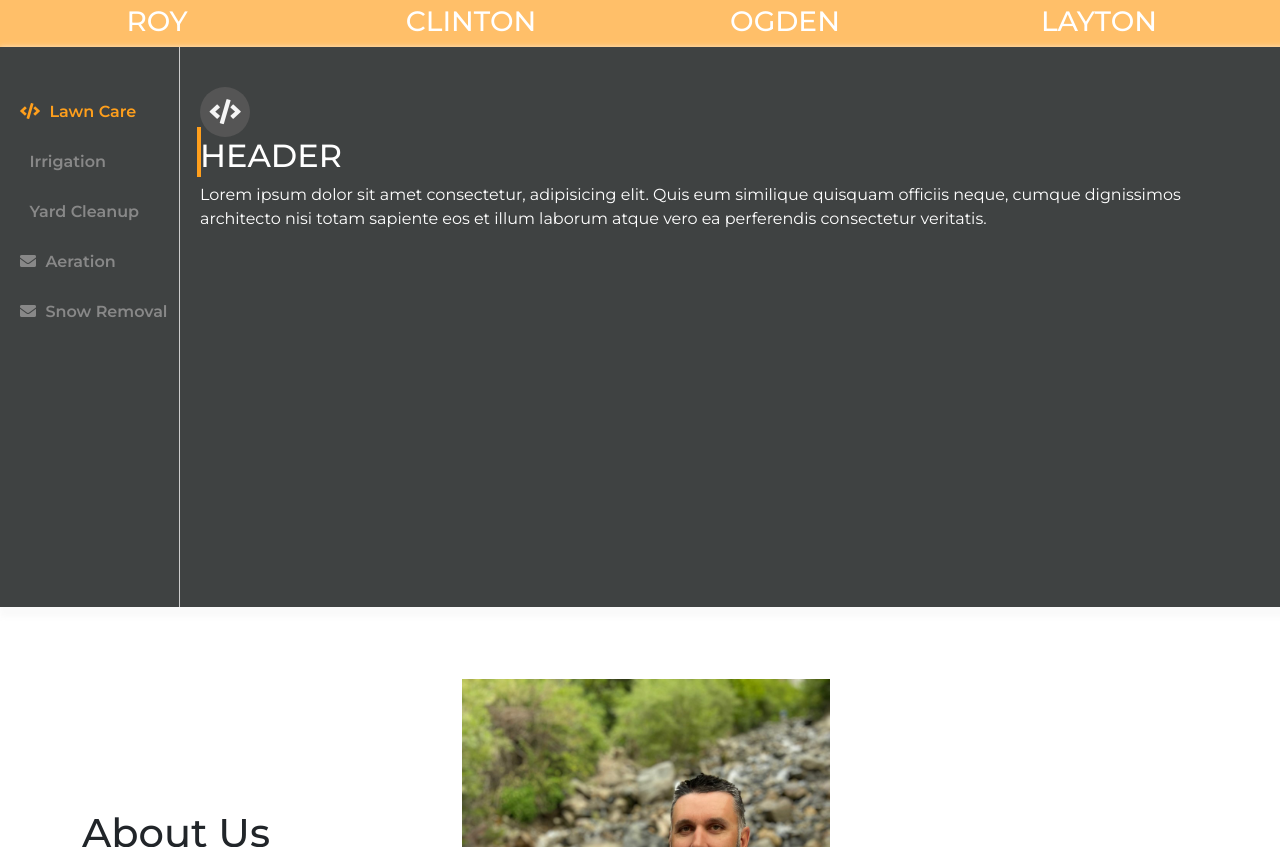
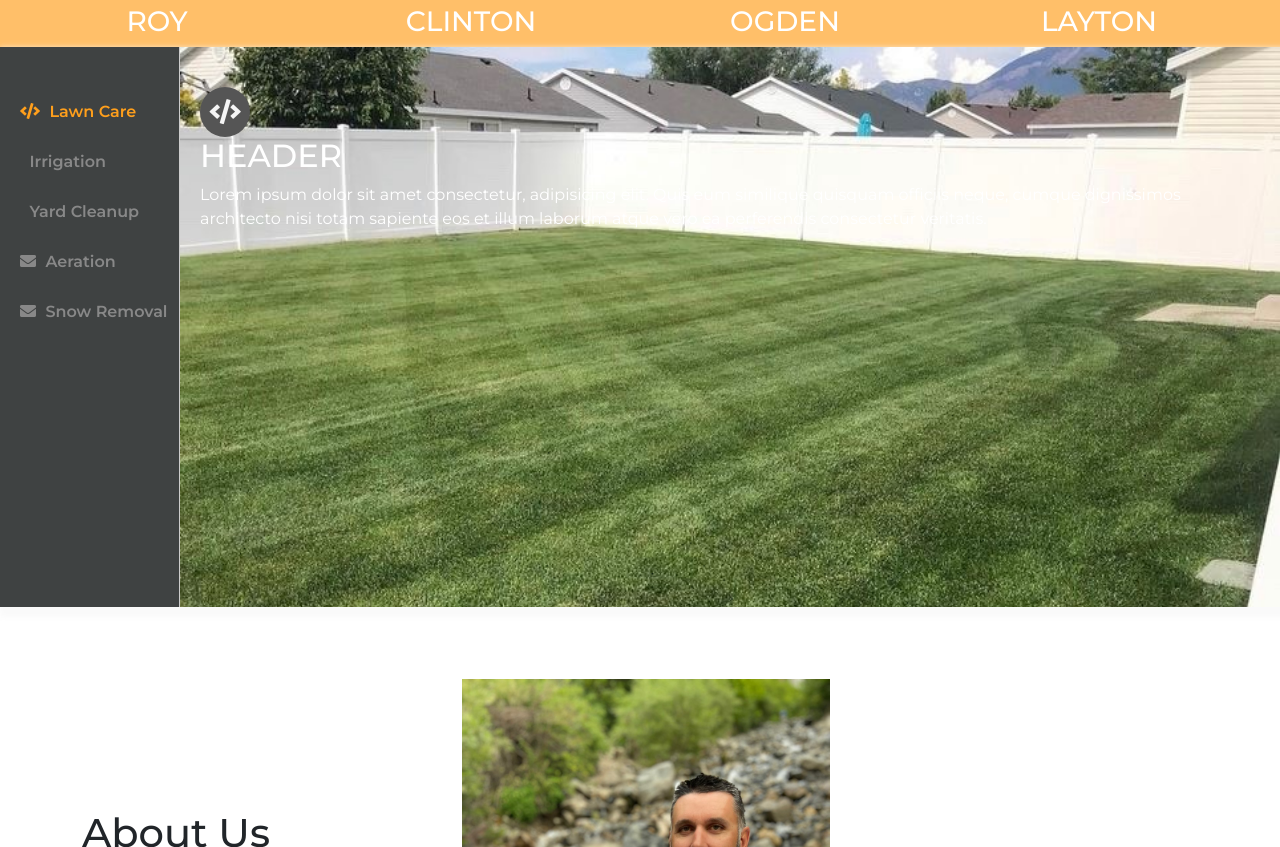
Before and after one commit to Tdunc/Fonz, a plain HTML site: page index.html in a window 1280 px wide. Shown: the part 971-1818 px from the top of the page. Drawn offline with nearby package versions, Linux system fonts and the light colour scheme; some icons are missing.

Commit message:
you have to add 2 dots for the images

```diff
--- a/css/styles.css
+++ b/css/styles.css
@@ -213,7 +213,7 @@ a{
 }
 
 .bg-lc{
-  background-image: url('./images/mowed-grass.jpg');
+  background-image: url('../images/mowed-grass.jpg');
   width: 100%;
   height: 100%;
   background-size: cover;
```
